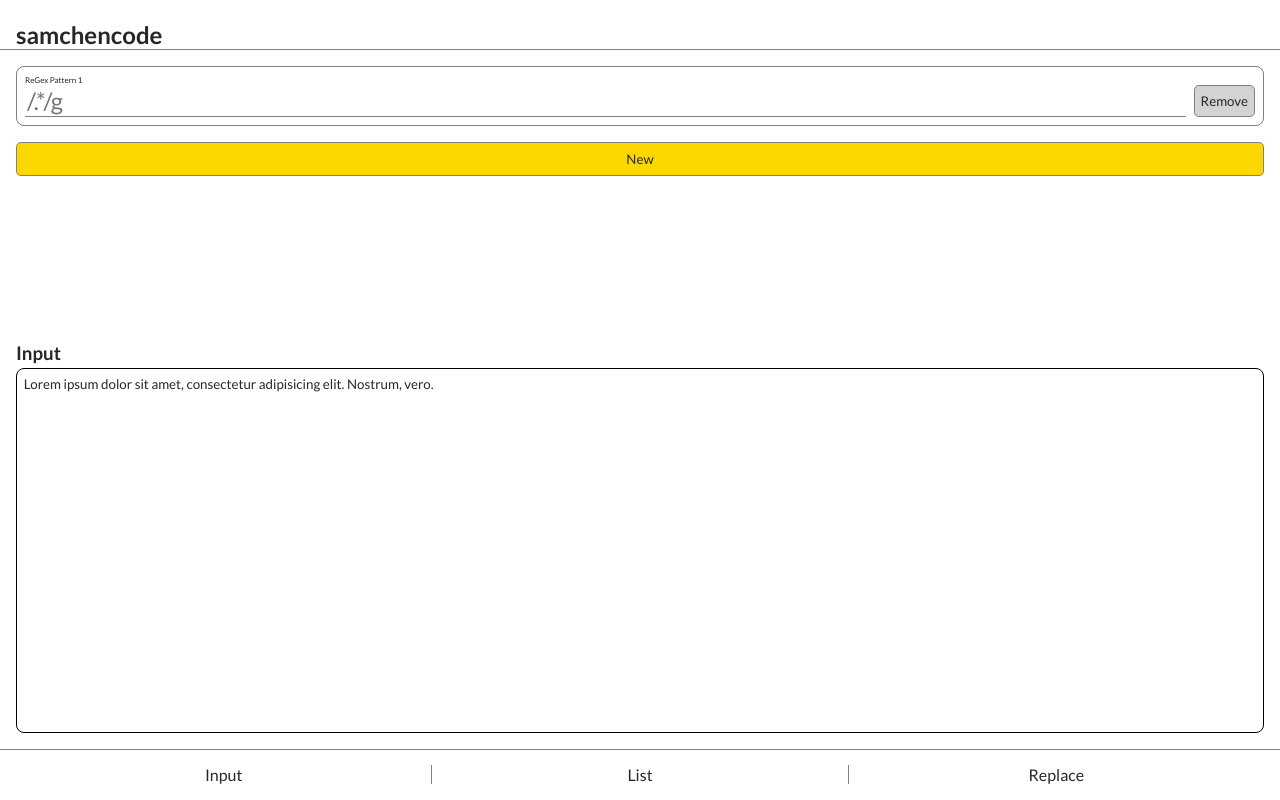
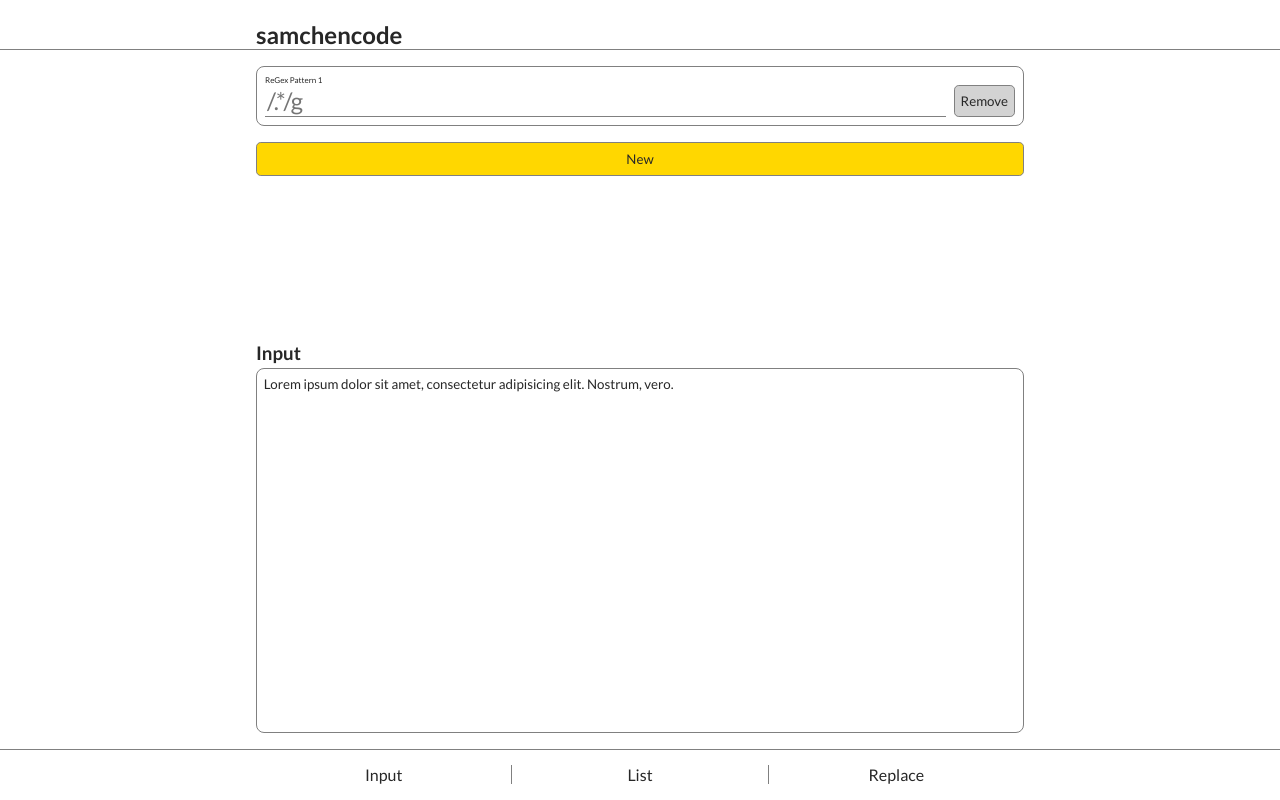
Before and after one commit to samchencode/regex-tool, a React (Create React App) app: page / in a window 1280 px wide. Built offline with nearby package versions, Linux system fonts and the light colour scheme.

Commit message:
feat: use grid to resize page for width>800px

```diff
--- a/src/app/App.css
+++ b/src/app/App.css
@@ -1,13 +1,32 @@
 .app {
+  --columns: var(--space) 1fr var(--space);
   display: grid;
   height: 100vh;
   grid-template-rows: auto 4fr 6fr auto;
+  grid-template-columns: var(--columns);
   row-gap: 1em;
   background: var(--bg);
 }
 
+.app > *,
+.app > nav > * {
+  grid-column: 2;
+}
+
+.app > nav {
+  grid-column: 1 / -1;
+  display: grid;
+  grid-template-columns: var(--columns);
+}
+
 .top-nav {
   height: 50px;
-  padding: 0 1em;
   border-bottom: var(--border);
 }
+
+@media only screen and (min-width: 800px) {
+  .app {
+    --columns: minmax(var(--space), 1fr) calc(800px - 2 * var(--space))
+      minmax(var(--space), 1fr);
+  }
+}
--- a/src/features/BottomNav/style.css
+++ b/src/features/BottomNav/style.css
@@ -1,5 +1,4 @@
 .bottom-nav {
-  padding: 0 1em;
   border-top: var(--border);
 }
 
@@ -18,3 +17,9 @@
 .bottom-nav__item:last-child {
   border: none;
 }
+
+@media only screen and (min-width: 800px) {
+  .bottom-nav {
+    display: none;
+  }
+}
--- a/src/features/PatternInput/style.css
+++ b/src/features/PatternInput/style.css
@@ -1,6 +1,5 @@
 .pattern-input {
   position: relative;
-  margin: 0 var(--space);
   overflow: hidden;
 }
 
--- a/src/features/TextDisplay/style.css
+++ b/src/features/TextDisplay/style.css
@@ -1,7 +1,6 @@
 .text-display__container {
   display: flex;
   flex-direction: column;
-  margin: 0 var(--space);
 }
 
 .text-display__label {
@@ -27,7 +26,7 @@
 }
 
 textarea.text-display__input {
-  border: 1px solid black;
+  border: var(--border);
   border-radius: var(--border-radius);
 }
 
```
